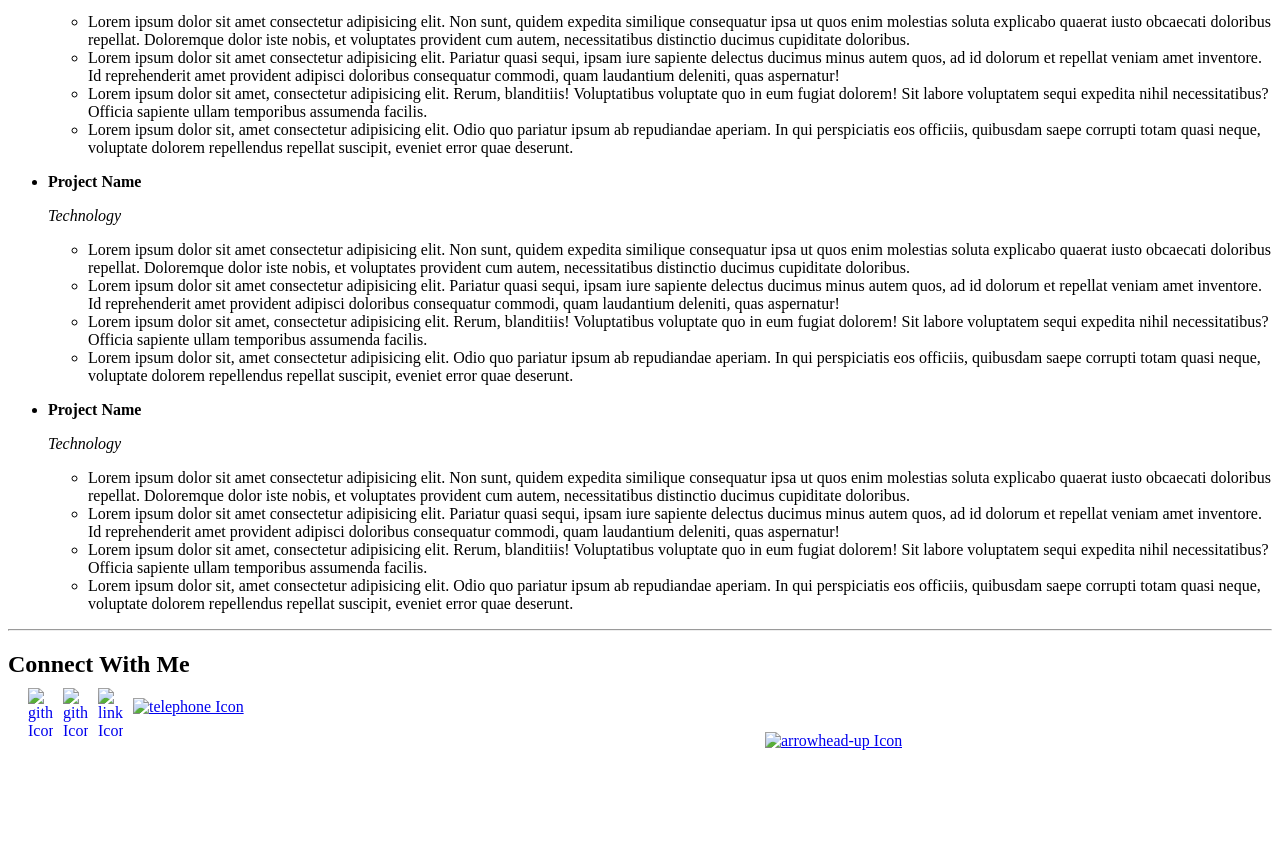
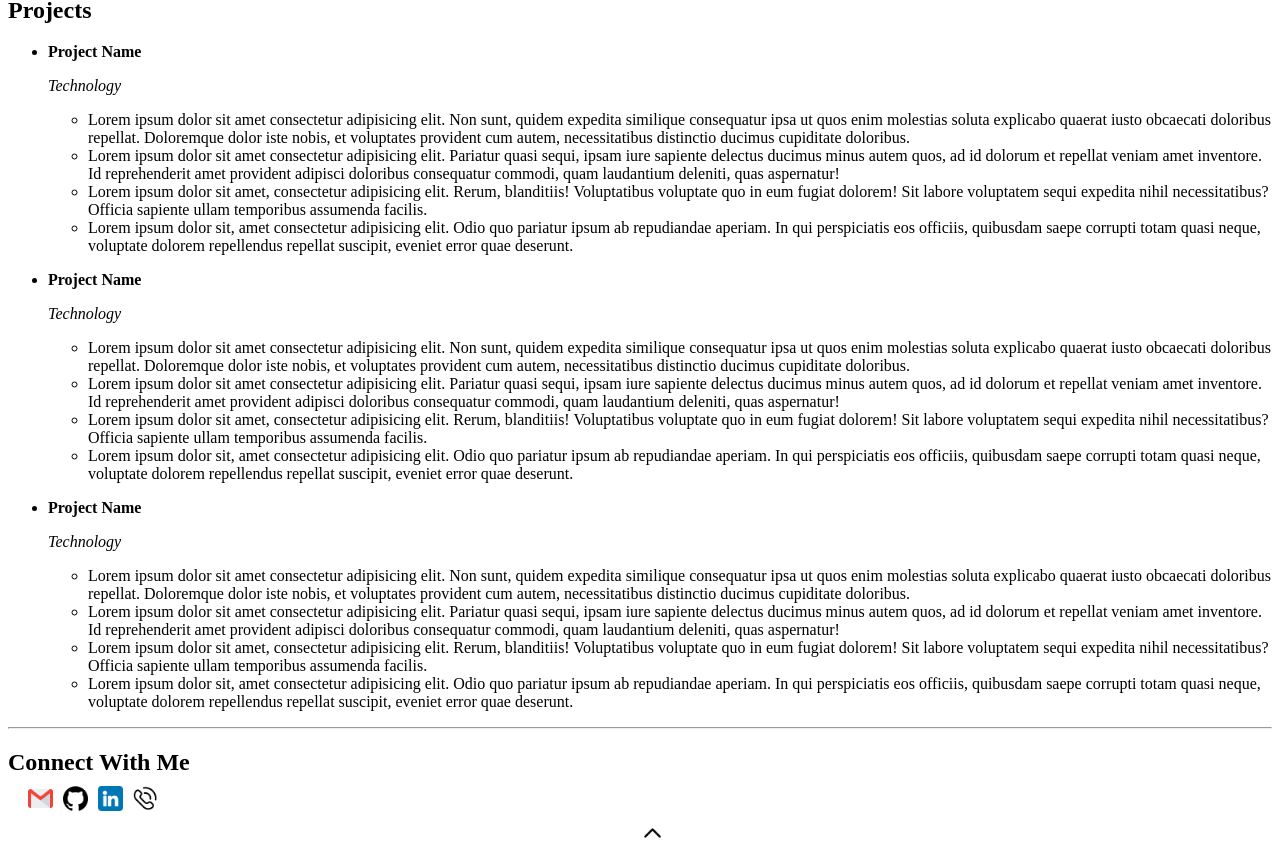
Before and after one commit to parth021101/myResume, a plain HTML site: page index.html in a window 1280 px wide. Shown: the part 1225-2091 px from the top of the page. Before the commit the page ends 1991 px from the top, so only its background shows below. Drawn offline with Linux system fonts and the light colour scheme.

Commit message:
Update index.html

```diff
--- a/index.html
+++ b/index.html
@@ -11,7 +11,7 @@
         <table>
             <tr>
                 <td>
-                    <img src="./images/boy.png" alt="Parth's Profile Picture" width="300" style="float: left;">
+                    <img src="boy.png" alt="Parth's Profile Picture" width="300" style="float: left;">
                 </td>
                 <td>
                     <h1>Parth Parasiya</h1>
@@ -151,27 +151,27 @@
         <h2 id="connectWithMe">Connect With Me </h2>
         <p>
             <a href="mailto:parth.parasiya21101@gmail.com">
-                <img src="images/gmail.png" alt="github Icon" width="25" style="float: left; padding-right: 10px; margin-top: -10px; margin-left: 20px;">
+                <img src="gmail.png" alt="github Icon" width="25" style="float: left; padding-right: 10px; margin-top: -10px; margin-left: 20px;">
             </a>
         </p>
         <p>
             <a href="https://github.com/parth021101">
-                <img src="images/github.png" alt="github Icon" width="25" style="float: left; padding-right: 10px; margin-top: -10px;">
+                <img src="github.png" alt="github Icon" width="25" style="float: left; padding-right: 10px; margin-top: -10px;">
             </a>
         </p>
         <p>
             <a href="https://www.linkedin.com/in/parthparasiya021101/">
-                <img src="images/linkedin.png" alt="linkedin Icon" width="25" style="float: left; padding-right: 10px; margin-top: -10px; ">
+                <img src="linkedin.png" alt="linkedin Icon" width="25" style="float: left; padding-right: 10px; margin-top: -10px; ">
             </a>
         </p>
         <p>
             <a href="tel:9082405609">
-                <img src="images/telephone.png" alt="telephone Icon" width="25" style=" margin-top: -10px; ">
+                <img src="telephone.png" alt="telephone Icon" width="25" style=" margin-top: -10px; ">
             </a>
         </p>
         <p>
             <a href="#">
-                <img src="images/arrowhead-up.png" alt="arrowhead-up Icon" width="25" style=" margin-top: -10px; padding-left: 50%;">
+                <img src="arrowhead-up.png" alt="arrowhead-up Icon" width="25" style=" margin-top: -10px; padding-left: 50%;">
             </a>
         </p>
     </footer>
```
